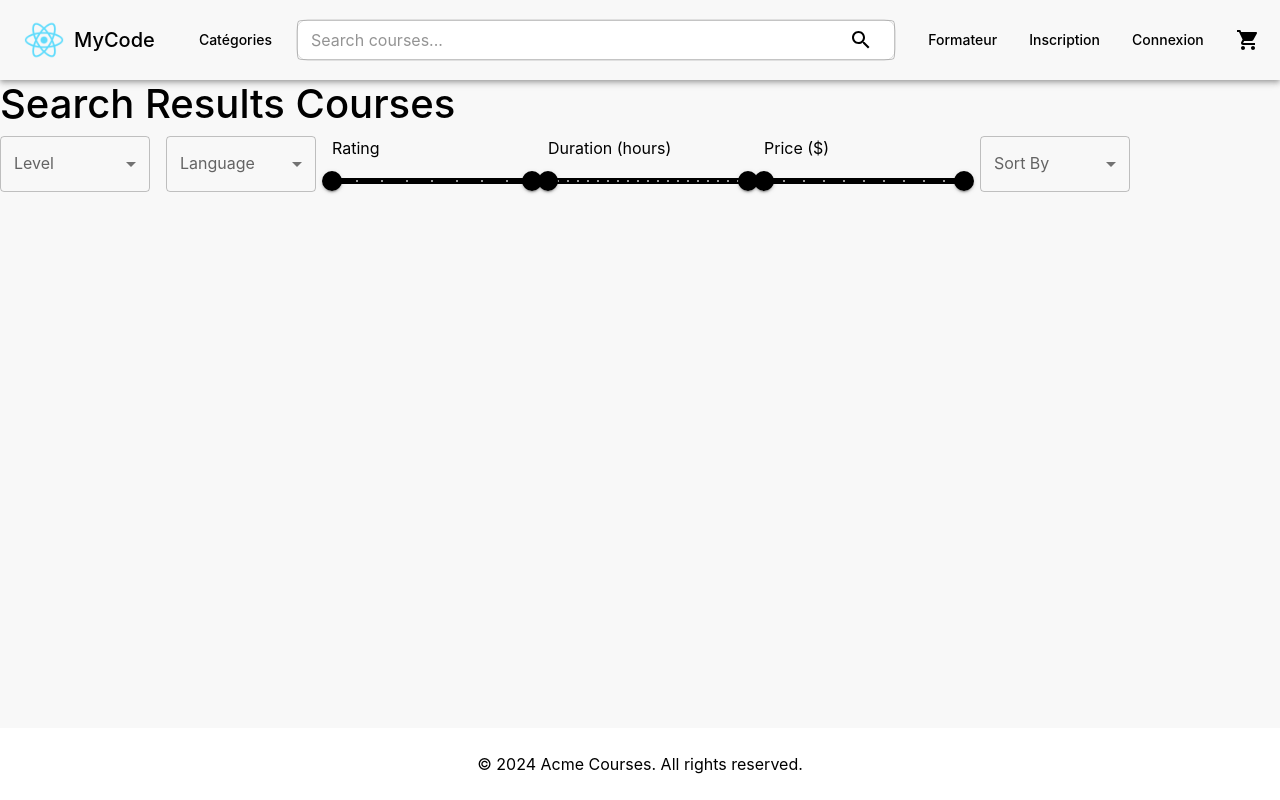
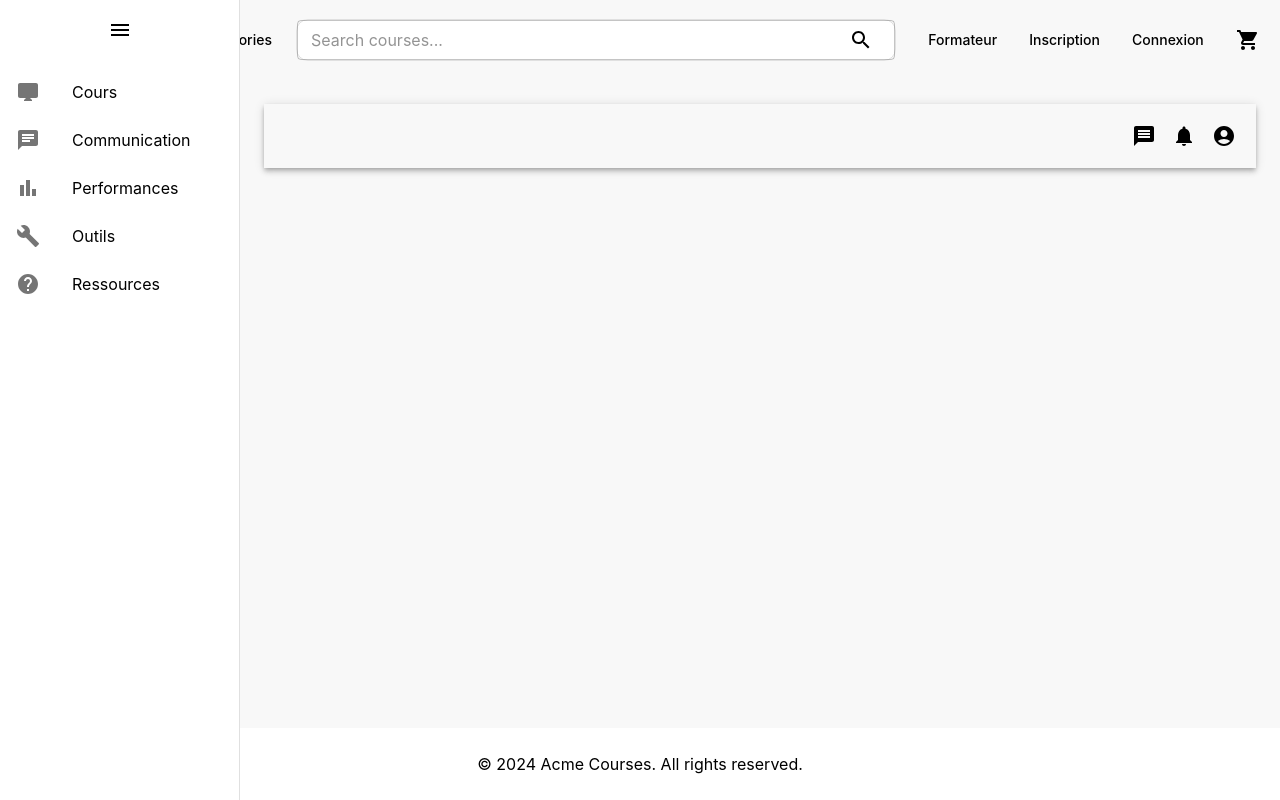
Before and after one commit to MFRADJ/mycode, a React (Create React App) app: page /search/1 in a window 1280 px wide. Built offline with nearby package versions, Linux system fonts and the light colour scheme.

Commit message:
course page login page planifer sceance planfier exam signup trainer dashboard updeted

```diff
--- a/package.json
+++ b/package.json
@@ -11,6 +11,7 @@
     "@testing-library/jest-dom": "^5.17.0",
     "@testing-library/react": "^13.4.0",
     "@testing-library/user-event": "^13.5.0",
+    "axios": "^1.7.2",
     "bootstrap": "^5.3.3",
     "link": "^2.1.1",
     "moment": "^2.30.1",
--- a/src/pages/CoursePage.jsx
+++ b/src/pages/CoursePage.jsx
@@ -1,189 +1,195 @@
+// src/components/TrainerDashboard.js
+import React, { useState } from 'react';
+import { Routes, Route, Link, useNavigate } from 'react-router-dom';
+import {
+    Box,
+    Toolbar,
+    Typography,
+    Button,
+    IconButton,
+    Menu,
+    MenuItem,
+    AppBar,
+    Card,
+    CardContent,
+    CardActions
+} from '@mui/material';
+import NotificationsIcon from '@mui/icons-material/Notifications';
+import MessageIcon from '@mui/icons-material/Message';
+import AccountCircle from '@mui/icons-material/AccountCircle';
+import Sidebar from '../components/layout/Sidebar';
+import CreatePage from './CreatePage';
+import ScheduleSessionPage from './ScheduleSessionPage';
+import ScheduleEvaluationPage from './ScheduleEvaluationPage';
 
-import React, { useEffect, useState } from 'react';
-import { useParams, useLocation } from 'react-router-dom';
-import { Grid, MenuItem, Select, FormControl, InputLabel, Slider, Box, Typography } from '@mui/material';
-import coursesData from './courses.json';
-import CourseCard from './CourseCard';
+const TrainerDashboard = () => {
+    const [profileAnchorEl, setProfileAnchorEl] = useState(null);
+    const [isSidebarOpen, setIsSidebarOpen] = useState(true);
 
-const CoursePage = () => {
-    const { theme, subject } = useParams();
-    const location = useLocation();
-    const [courses, setCourses] = useState([]);
-    const [filteredCourses, setFilteredCourses] = useState([]);
-    const [ratingFilter, setRatingFilter] = useState([1, 5]);
-    const [durationFilter, setDurationFilter] = useState([0, 20]);
-    const [levelFilter, setLevelFilter] = useState('');
-    const [languageFilter, setLanguageFilter] = useState('');
-    const [priceFilter, setPriceFilter] = useState([0, 50]);
-    const [sortOption, setSortOption] = useState('');
+    const handleProfileMenuClick = (event) => {
+        setProfileAnchorEl(event.currentTarget);
+    };
 
-    const searchQuery = new URLSearchParams(location.search).get('query');
+    const handleProfileMenuClose = () => {
+        setProfileAnchorEl(null);
+    };
 
-    useEffect(() => {
-        if (theme && subject) {
-            const decodedTheme = decodeURIComponent(theme);
-            const decodedSubject = decodeURIComponent(subject);
-            const coursesForThemeAndSubject = coursesData[decodedTheme]?.[decodedSubject]?.map(course => ({ ...course, theme: decodedTheme, subject: decodedSubject })) || [];
-            setCourses(coursesForThemeAndSubject);
-            setFilteredCourses(coursesForThemeAndSubject);
-        } else if (searchQuery) {
-            const decodedSearchQuery = decodeURIComponent(searchQuery);
-            const allCourses = Object.values(coursesData).flatMap(theme =>
-                Object.entries(theme).flatMap(([subject, courses]) =>
-                    courses.map(course => ({ ...course, theme, subject }))
-                )
-            );
-            const filtered = allCourses.filter(course =>
-                course.title.toLowerCase().includes(decodedSearchQuery.toLowerCase()) ||
-                course.description.toLowerCase().includes(decodedSearchQuery.toLowerCase())
-            );
-            setCourses(filtered);
-            setFilteredCourses(filtered);
-        }
-    }, [theme, subject, searchQuery]);
+    const toggleDrawer = () => {
+        setIsSidebarOpen(!isSidebarOpen);
+    };
 
-    useEffect(() => {
-        let filtered = courses;
+    return (
+        <Box sx={{ display: 'flex' }}>
+            <Sidebar isOpen={isSidebarOpen} toggleDrawer={toggleDrawer} />
+            <Box
+                component="main"
+                sx={{
+                    flexGrow: 1,
+                    bgcolor: 'background.default',
+                    p: 3,
+                    marginLeft: isSidebarOpen ? '240px' : '60px', // Ajustement dynamique de la marge
+                    transition: 'margin-left 0.3s',
+                }}
+            >
+                <AppBar position="static" color="default">
+                    <Toolbar>
+                        <Box sx={{ flexGrow: 1 }} />
+                        <IconButton color="inherit" component={Link} to="/messages">
+                            <MessageIcon />
+                        </IconButton>
+                        <IconButton color="inherit" component={Link} to="/notifications">
+                            <NotificationsIcon />
+                        </IconButton>
+                        <IconButton edge="end" aria-label="account" aria-controls="profile-menu" aria-haspopup="true" color="inherit" onClick={handleProfileMenuClick}>
+                            <AccountCircle />
+                        </IconButton>
+                        <Menu
+                            id="profile-menu"
+                            anchorEl={profileAnchorEl}
+                            keepMounted
+                            open={Boolean(profileAnchorEl)}
+                            onClose={handleProfileMenuClose}
+                        >
+                            <MenuItem component={Link} to="/participants">Participants</MenuItem>
+                            <MenuItem component={Link} to="/trainer-dashboard/courses">Mes cours</MenuItem>
+                            <MenuItem component={Link} to="/portfolio">Mon profil (Portfolio)</MenuItem>
+                            <MenuItem component={Link} to="/profile-settings">Paramètres de profil</MenuItem>
+                            <MenuItem component={Link} to="/logout">Se déconnecter</MenuItem>
+                        </Menu>
+                    </Toolbar>
+                </AppBar>
+                <Toolbar />
+                <Routes>
+                    <Route path="courses" element={<Courses />} />
+                    <Route path="communication" element={<Communication />} />
+                    <Route path="performance" element={<Performance />} />
+                    <Route path="tools" element={<Tools />} />
+                    <Route path="resources" element={<Resources />} />
+                    <Route path="create" element={<CreatePage />} /> {/* Ajouter la route pour CreatePage */}
+                    <Route path="schedule-session" element={<ScheduleSessionPage />} /> {/* Ajouter la route pour ScheduleSessionPage */}
+                    <Route path="schedule-evaluation" element={<ScheduleEvaluationPage />} /> {/* Ajouter la route pour ScheduleEvaluationPage */}
+                </Routes>
+            </Box>
+        </Box>
+    );
+};
 
-        filtered = filtered.filter(course => course.rating >= ratingFilter[0] && course.rating <= ratingFilter[1]);
-        filtered = filtered.filter(course => course.duration >= durationFilter[0] && course.duration <= durationFilter[1]);
-        if (levelFilter) {
-            filtered = filtered.filter(course => course.level === levelFilter);
-        }
-        if (languageFilter) {
-            filtered = filtered.filter(course => course.language === languageFilter);
-        }
-        filtered = filtered.filter(course => course.price >= priceFilter[0] && course.price <= priceFilter[1]);
+const Courses = () => {
+    const navigate = useNavigate(); // Utiliser useNavigate pour la redirection
 
-        if (sortOption) {
-            switch (sortOption) {
-                case 'popularity':
-                    filtered = filtered.sort((a, b) => b.popularity - a.popularity);
-                    break;
-                case 'rating':
-                    filtered = filtered.sort((a, b) => b.rating - a.rating);
-                    break;
-                case 'recent':
-                    filtered = filtered.sort((a, b) => new Date(b.date) - new Date(a.date));
-                    break;
-                default:
-                    break;
-            }
-        }
-
-        setFilteredCourses(filtered);
-    }, [ratingFilter, durationFilter, levelFilter, languageFilter, priceFilter, sortOption, courses]);
-
-    const levels = [...new Set(courses.map(course => course.level))];
-    const languages = [...new Set(courses.map(course => course.language))];
+    const courses = [
+        { id: 1, title: 'Cours 1', description: 'Description du cours 1' },
+        { id: 2, title: 'Cours 2', description: 'Description du cours 2' },
+        { id: 3, title: 'Cours 3', description: 'Description du cours 3' },
+    ];
 
     return (
         <div>
-            <h1>{subject ? subject : "Search Results"} Courses</h1>
-            <div style={{ marginBottom: '20px' }}>
-                <Box sx={{ display: 'flex', gap: 2 }}>
-                    <FormControl variant="outlined" style={{ minWidth: 150 }}>
-                        <InputLabel>Level</InputLabel>
-                        <Select
-                            value={levelFilter}
-                            onChange={(e) => setLevelFilter(e.target.value)}
-                            label="Level"
-                        >
-                            <MenuItem value="">
-                                <em>All</em>
-                            </MenuItem>
-                            {levels.map((level) => (
-                                <MenuItem key={level} value={level}>
-                                    {level}
-                                </MenuItem>
-                            ))}
-                        </Select>
-                    </FormControl>
-                    <FormControl variant="outlined" style={{ minWidth: 150 }}>
-                        <InputLabel>Language</InputLabel>
-                        <Select
-                            value={languageFilter}
-                            onChange={(e) => setLanguageFilter(e.target.value)}
-                            label="Language"
-                        >
-                            <MenuItem value="">
-                                <em>All</em>
-                            </MenuItem>
-                            {languages.map((language) => (
-                                <MenuItem key={language} value={language}>
-                                    {language}
-                                </MenuItem>
-                            ))}
-                        </Select>
-                    </FormControl>
-                    <Box sx={{ width: 200 }}>
-                        <Typography id="rating-slider" gutterBottom>
-                            Rating
-                        </Typography>
-                        <Slider
-                            value={ratingFilter}
-                            onChange={(e, newValue) => setRatingFilter(newValue)}
-                            valueLabelDisplay="auto"
-                            step={0.5}
-                            marks
-                            min={1}
-                            max={5}
-                            aria-labelledby="rating-slider"
-                        />
-                    </Box>
-                    <Box sx={{ width: 200 }}>
-                        <Typography id="duration-slider" gutterBottom>
-                            Duration (hours)
-                        </Typography>
-                        <Slider
-                            value={durationFilter}
-                            onChange={(e, newValue) => setDurationFilter(newValue)}
-                            valueLabelDisplay="auto"
-                            step={1}
-                            marks
-                            min={0}
-                            max={20}
-                            aria-labelledby="duration-slider"
-                        />
-                    </Box>
-                    <Box sx={{ width: 200 }}>
-                        <Typography id="price-slider" gutterBottom>
-                            Price ($)
-                        </Typography>
-                        <Slider
-                            value={priceFilter}
-                            onChange={(e, newValue) => setPriceFilter(newValue)}
-                            valueLabelDisplay="auto"
-                            step={5}
-                            marks
-                            min={0}
-                            max={50}
-                            aria-labelledby="price-slider"
-                        />
-                    </Box>
-                    <FormControl variant="outlined" style={{ minWidth: 150 }}>
-                        <InputLabel>Sort By</InputLabel>
-                        <Select
-                            value={sortOption}
-                            onChange={(e) => setSortOption(e.target.value)}
-                            label="Sort By"
-                        >
-                            <MenuItem value="popularity">Most Popular</MenuItem>
-                            <MenuItem value="rating">Best Rated</MenuItem>
-                            <MenuItem value="recent">Most Recent</MenuItem>
-                        </Select>
-                    </FormControl>
-                </Box>
-            </div>
-            <Grid container spacing={2}>
-                {filteredCourses.map((course, index) => (
-                    <Grid item key={index} xs={12} sm={6} md={4}>
-                        <CourseCard course={course} theme={course.theme} subject={course.subject} />
-                    </Grid>
+            <Typography variant="h4" gutterBottom>
+                Gérer vos cours
+            </Typography>
+            <Button
+                variant="contained"
+                color="primary"
+                onClick={() => navigate('/trainer-dashboard/create')} // Rediriger vers CreatePage
+            >
+                Créer Un cours
+            </Button>
+            <Button
+                variant="contained"
+                color="secondary"
+                onClick={() => navigate('/trainer-dashboard/schedule-session')} // Rediriger vers ScheduleSessionPage
+                // sx={{ ml: 2 }}
+            >
+                Planifier Séance
+            </Button>
+            <Button
+                variant="contained"
+                color="secondary"
+                onClick={() => navigate('/trainer-dashboard/schedule-evaluation')} // Rediriger vers ScheduleEvaluationPage
+                // sx={{ ml: 2 }}
+            >
+                Planifier Évaluation
+            </Button>
+            <Typography variant="h5" gutterBottom sx={{ marginTop: 4 }}>
+                Mes cours
+            </Typography>
+            <Box sx={{ display: 'flex', flexWrap: 'wrap', gap: 2 }}>
+                {courses.map((course) => (
+                    <Card key={course.id} sx={{ width: 300 }}>
+                        <CardContent>
+                            <Typography variant="h6">
+                                {course.title}
+                            </Typography>
+                            <Typography variant="body2">
+                                {course.description}
+                            </Typography>
+                        </CardContent>
+                        <CardActions>
+                            <Button size="small" color="primary">Modifier</Button>
+                            <Button size="small" color="secondary">Supprimer</Button>
+                        </CardActions>
+                    </Card>
                 ))}
-            </Grid>
+            </Box>
         </div>
     );
 };
 
-export default CoursePage;
+const Communication = () => (
+    <div>
+        <Typography variant="h4" gutterBottom>
+            Communication avec les participants
+        </Typography>
+        {/* Add content here */}
+    </div>
+);
+
+const Performance = () => (
+    <div>
+        <Typography variant="h4" gutterBottom>
+            Suivi des performances
+        </Typography>
+        {/* Add content here */}
+    </div>
+);
+
+const Tools = () => (
+    <div>
+        <Typography variant="h4" gutterBottom>
+            Outils de formateur
+        </Typography>
+        {/* Add content here */}
+    </div>
+);
+
+const Resources = () => (
+    <div>
+        <Typography variant="h4" gutterBottom>
+            Ressources pour les formateurs
+        </Typography>
+        {/* Add content here */}
+    </div>
+);
+
+export default TrainerDashboard;
--- /dev/null
+++ b/src/pages/ScheduleEvaluationPage.jsx
@@ -0,0 +1,16 @@
+// src/components/ScheduleEvaluationPage.js
+import React from 'react';
+import { Typography, Box } from '@mui/material';
+
+const ScheduleEvaluationPage = () => {
+    return (
+        <Box sx={{ p: 3 }}>
+            <Typography variant="h4" gutterBottom>
+                Planifier une évaluation
+            </Typography>
+            {/* Ajoutez ici le formulaire ou les éléments nécessaires pour planifier une évaluation */}
+        </Box>
+    );
+};
+
+export default ScheduleEvaluationPage;
--- /dev/null
+++ b/src/pages/ScheduleSessionPage.jsx
@@ -0,0 +1,16 @@
+// src/components/ScheduleSessionPage.js
+import React from 'react';
+import { Typography, Box } from '@mui/material';
+
+const ScheduleSessionPage = () => {
+    return (
+        <Box sx={{ p: 3 }}>
+            <Typography variant="h4" gutterBottom>
+                Planifier une séance
+            </Typography>
+            {/* Ajoutez ici le formulaire ou les éléments nécessaires pour planifier une séance */}
+        </Box>
+    );
+};
+
+export default ScheduleSessionPage;
```
Also changed, not shown: src/contexts/axios.js (added, +7 -0 lines), src/pages/LoginPage.jsx (+31 -10 lines), src/pages/SignupPage.jsx (+29 -109 lines), src/pages/TrainerDashboard.js.jsx (+23 -4 lines), 1 other file (tests, documents, lock files or other folders).
